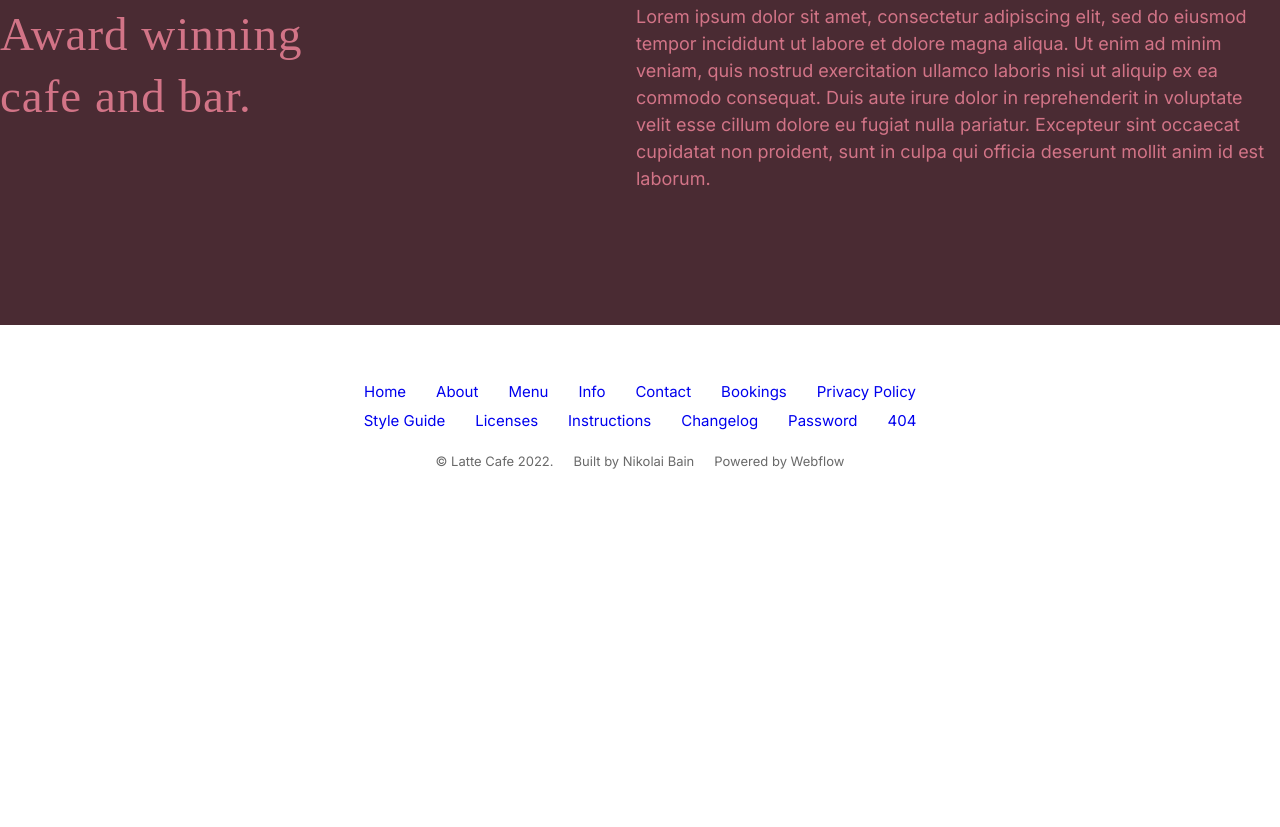
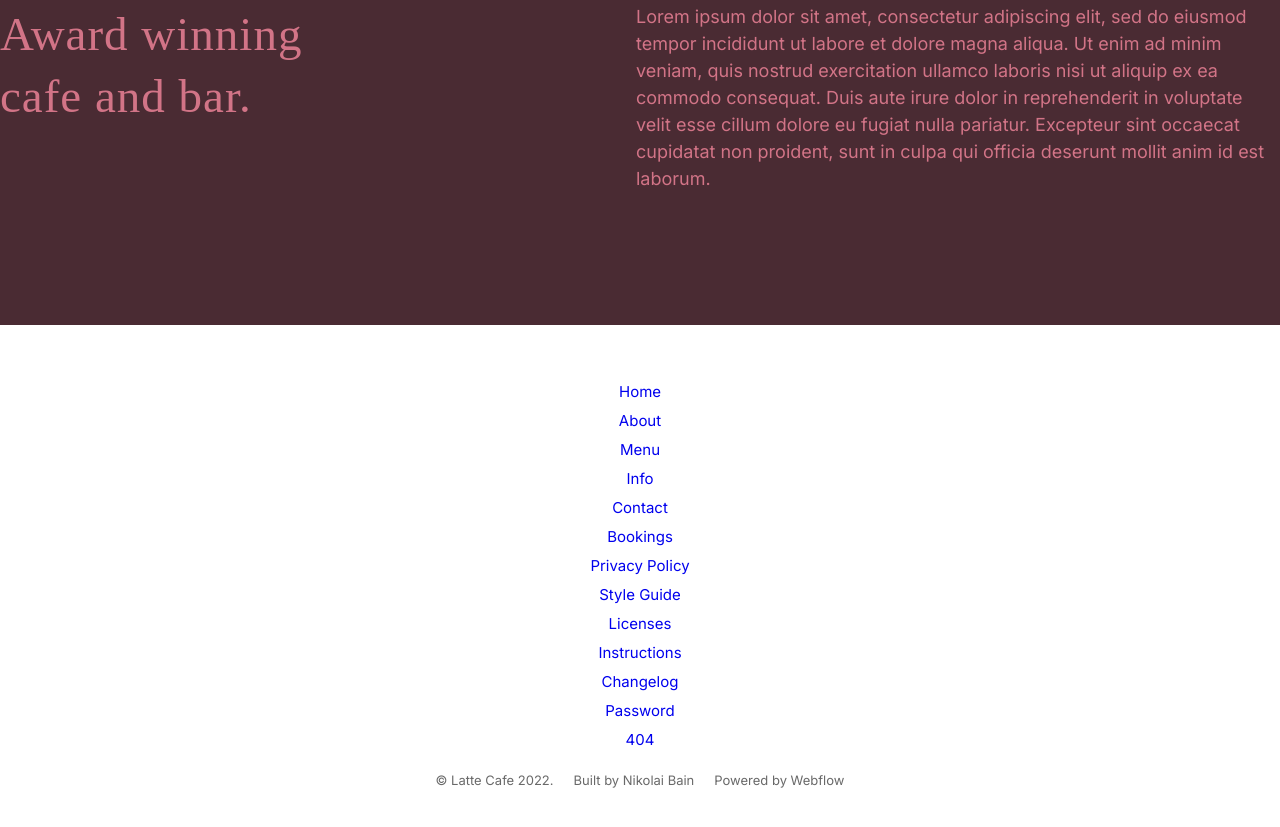
Before and after one commit to Andrew-devcoder/latteCafe, a plain HTML site: page index.html in a window 1280 px wide. Shown: the part 4314-5141 px from the top of the page. Before the commit the page ends 4824 px from the top, so only its background shows below. Drawn offline with Linux system fonts and the light colour scheme; a web font is replaced by a local one.

Commit message:
fixed footer

```diff
--- a/index.html
+++ b/index.html
@@ -102,7 +102,6 @@
         </div>
         <footer>
             <div class="info">
-                <div class="info-top">
                 <a href="#">Home</ф>
                 <a href="#">About</a>
                 <a href="#">Menu</a>
@@ -110,8 +109,6 @@
                 <a href="#">Contact</a>
                 <a href="#">Bookings</a>
                 <a href="#">Privacy Policy</a>
-                </div>
-                <div class="info-booton">
                 <a href="#">Style Guide</a>
                 <a href="#">Licenses</a>
                 <a href="#">Instructions</a>
@@ -119,11 +116,10 @@
                 <a href="#">Password</a>
                 <a href="#">404</a>
             </div>
-            </div>
             <div class="brand">
-                <a>© Latte Cafe 2022.</a>
-                <a>Built by Nikolai Bain</a>
-                <a>Powered by Webflow</a>
+                <div>© Latte Cafe 2022.</div>
+                <div>Built by Nikolai Bain</div>
+                <div>Powered by Webflow</div>
             </div>
         </footer>
     </div>
```
Lines whose indentation alone changed are shown as unchanged.
